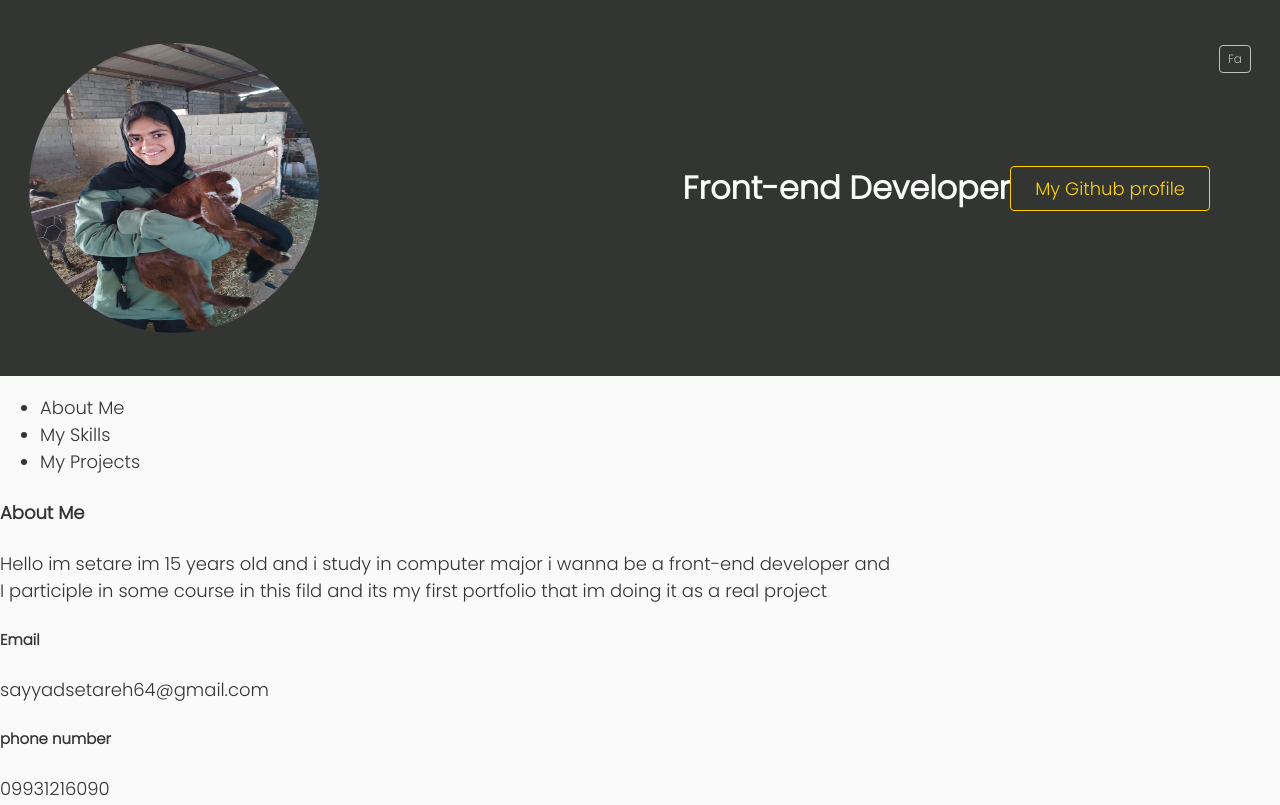
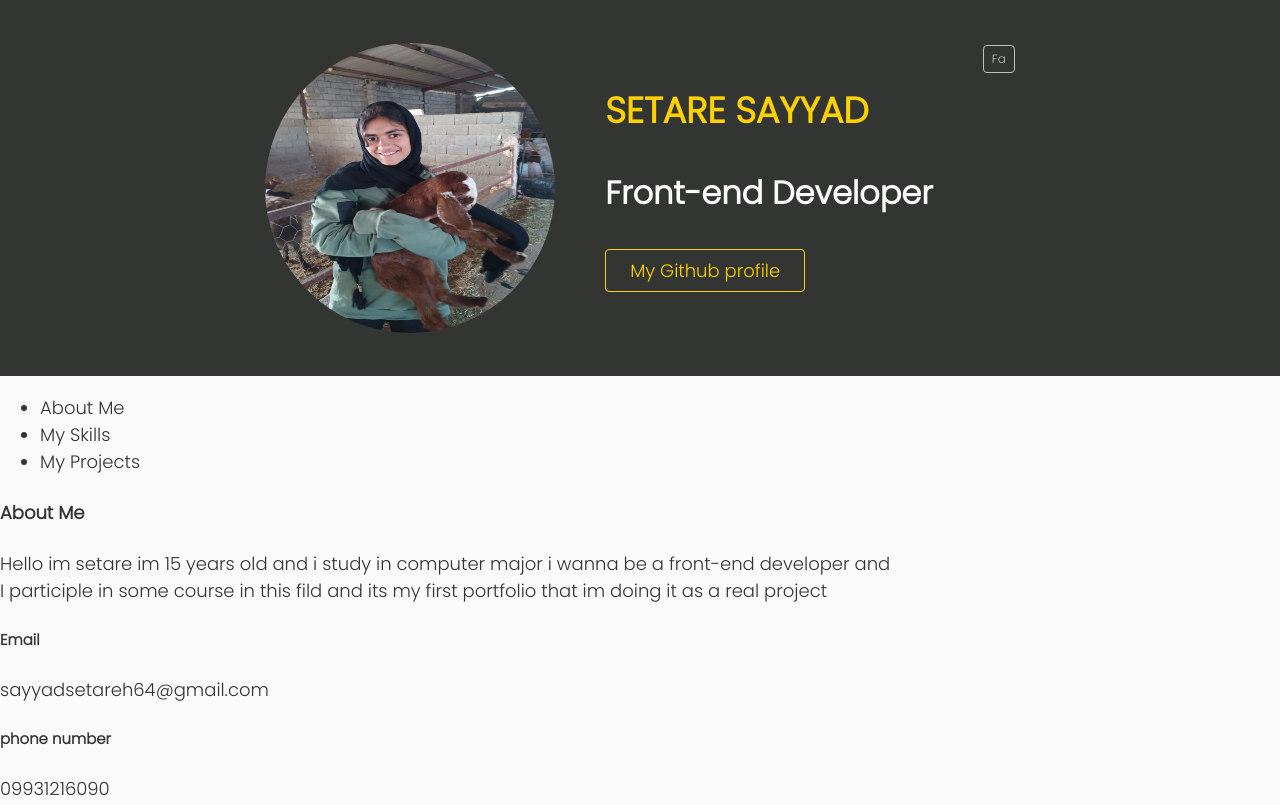
Before and after one commit to Setare-Sayyad/Portfolio, a plain HTML site: page index.html in a window 1280 px wide. Shown: the top 805 px of the page. Drawn offline with Linux system fonts and the light colour scheme.

Commit message:
file had a little changes

```diff
--- a/index.html
+++ b/index.html
@@ -11,10 +11,12 @@
   <body>
     <header class="header">
       <img  src="assets/photo.png.jpg" alt="setare sayyad" />
-      <h1 class="title">SETARE SAYYAD</h1>
+      <div class="title">
+      <h1 >SETARE SAYYAD</h1>
       <h2 class="position">Front-end Developer</h2>
       <a class="button" href="https://github.com/Setare-Sayyad" target="_blank">My Github profile</a>
       >
+      </div>
       <a class="lang" href="fa.html">Fa</a>
     </header>
     <!-- NAVBAR -->
```
